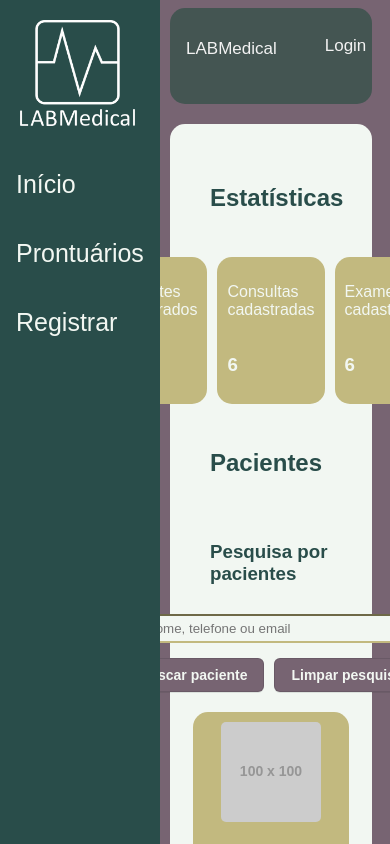
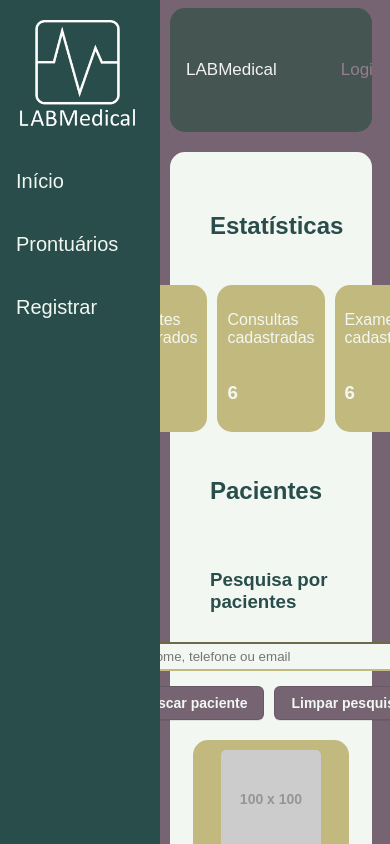
Before and after one commit to heloiseap/LABMedical, an Angular app in the folder LABMedical/: page /inicio in a window 390 px wide. Shown: the top 844 px of the page. Built offline with nearby package versions, Linux system fonts and the light colour scheme.

Commit message:
toolbar login responsivo

```diff
--- a/LABMedical/src/app/componentes/menu-lateral/menu-lateral.component.scss
+++ b/LABMedical/src/app/componentes/menu-lateral/menu-lateral.component.scss
@@ -12,7 +12,7 @@
 .link{
     padding: 20px 16px;
     text-decoration: none;
-    font-size: 25px;
+    font-size: 20px;
     color: #f2f7f2;
     display: block;
 }
--- a/LABMedical/src/app/componentes/toolbar/toolbar.component.html
+++ b/LABMedical/src/app/componentes/toolbar/toolbar.component.html
@@ -1,11 +1,22 @@
 <div class="toolbar">
   <div><p>LABMedical</p></div>
-  <div class="usuario">
-    <div>
-      <a class="link" routerLink="login">Login</a>
+  <div>
+    <div class="usuario" *ngIf="this.temPermissao == false; else elseBlock">
+      <div>
+        <a class="link" routerLink="login">Login</a>
+      </div>
+      <div>
+        <a class="link" routerLink="cadastro">Cadastre-se</a>
+      </div>
     </div>
-    <div>
-      <a class="link" routerLink="cadastro">Cadastre-se</a>
-    </div>
+    <ng-template #elseBlock>
+      <div class="usuario">
+        <div><p class="menos-dest">Bem vindo/a</p></div>
+        <div>
+          <p>{{ this.nomeUser }}</p>
+        </div>
+        <div><a id="sair" (click)="sair()">Sair</a></div>
+      </div>
+    </ng-template>
   </div>
 </div>
--- a/LABMedical/src/app/componentes/toolbar/toolbar.component.scss
+++ b/LABMedical/src/app/componentes/toolbar/toolbar.component.scss
@@ -4,6 +4,7 @@
   background-color: #445552;
   overflow: hidden;
   border-radius: 15px;
+  align-items: center;
 }
 .toolbar div {
   display: flex;
@@ -20,8 +21,16 @@
 .toolbar .usuario {
   display: flex;
   justify-content: space-between;
+  align-items: center;
+  .menos-dest {
+    color: #967e8f;
+  }
+  a {
+    color: #967e8f;
+    text-decoration: none;
+    // cursor: pointer;
+    // #id:hover {
+    //   color: #f2f2f2;
+    // }
+  }
 }
-a {
-  color: #f2f2f2;
-  text-decoration: none;
-}
--- a/LABMedical/src/app/componentes/toolbar/toolbar.component.ts
+++ b/LABMedical/src/app/componentes/toolbar/toolbar.component.ts
@@ -1,13 +1,42 @@
-import { Component } from '@angular/core';
-import { RouterLink } from '@angular/router';
+import { CommonModule, DOCUMENT } from '@angular/common';
+import { ChangeDetectionStrategy, ChangeDetectorRef, Component, Inject, OnInit } from '@angular/core';
+import { NavigationEnd, Router, RouterLink } from '@angular/router';
+import { TokenService } from '../../services/token.service';
+import { filter } from 'rxjs';
 
 @Component({
   selector: 'app-toolbar',
   standalone: true,
-  imports: [RouterLink],
+  imports: [RouterLink, CommonModule],
   templateUrl: './toolbar.component.html',
-  styleUrl: './toolbar.component.scss'
+  styleUrl: './toolbar.component.scss',
 })
-export class ToolbarComponent {
+export class ToolbarComponent implements OnInit {
+  constructor(private tokenService: TokenService, private router: Router,private changeDetectorRef: ChangeDetectorRef) {}
+  temPermissao: boolean = false;
+  nomeUser: string = '';
+  mostrar = false
 
+  ngOnInit() {
+    this.temPermissao = this.tokenService.temPermissao()
+    this.nomeUser = this.tokenService.nomeMedico() || ''
+    this.changeDetectorRef.detectChanges();
+
+    this.router.events
+    .pipe(filter(event => event instanceof NavigationEnd))
+    .subscribe(() => {
+      // Update properties and trigger change detection
+      this.temPermissao = this.tokenService.temPermissao();
+      this.nomeUser = this.tokenService.nomeMedico() || '';
+      this.changeDetectorRef.detectChanges();
+    });
+  }
+
+
+  sair() {
+    this.tokenService.setLogado('false');
+    this.tokenService.setMedico('');
+    this.changeDetectorRef.detectChanges()
+    this.router.navigate(['login'])
+  }
 }
--- a/LABMedical/src/app/inicio/inicio.component.ts
+++ b/LABMedical/src/app/inicio/inicio.component.ts
@@ -19,9 +19,7 @@ export class InicioComponent implements OnInit {
   constructor(
     private consultaService: ConsultaService,
     private exameService: ExameService,
-    private pacienteService: PacienteService,
-    private router: Router,
-    private r: ActivatedRoute
+    private pacienteService: PacienteService
   ) {}
 
   numPacientes: number = this.pacienteService.quantidadePacientes();
--- a/LABMedical/src/app/login/login.component.ts
+++ b/LABMedical/src/app/login/login.component.ts
@@ -39,6 +39,7 @@ export class LoginComponent implements OnInit {
       let check = this.listaUsuarios.filter(usuario => usuario.email == this.loginForm.controls.emailUser.value)
       if (check.length !=0) {
         if (check[0].senha == this.loginForm.controls.senhaUser.value){
+          localStorage.setItem("nomeUser", check[0].nome)
           localStorage.setItem("logado","true")
           this.router.navigate(['inicio'])
 
--- /dev/null
+++ b/LABMedical/src/app/services/token.service.ts
@@ -0,0 +1,66 @@
+import { Injectable } from '@angular/core';
+
+@Injectable({
+  providedIn: 'root',
+})
+export class TokenService {
+  constructor() {}
+
+  isLocalStorageAvailable(): boolean {
+    try {
+      const testKey = '__test_key__';
+      localStorage.setItem(testKey, testKey);
+      localStorage.removeItem(testKey);
+      return true;
+    } catch (e) {
+      return false;
+    }
+  }
+
+
+  get logado() {
+    if (this.isLocalStorageAvailable()) {
+      return localStorage.getItem('logado') || '';
+    } else {
+      return '';
+    }
+  }
+
+  get medico() {
+    if (this.isLocalStorageAvailable()) {
+      return localStorage.getItem('nomeUser') || '';
+    } else {
+      return '';
+    }
+  }
+
+
+  setLogado(value: string) {
+    if (this.isLocalStorageAvailable()) {
+      localStorage.setItem('logado', value);
+    }
+  }
+
+  setMedico(value: string) {
+    if (this.isLocalStorageAvailable()) {
+      localStorage.setItem('nomeUser', value);
+    }
+  }
+
+  temPermissao() {
+    if (this.logado == 'true') {
+      return true;
+    } else {
+      return false;
+    }
+  }
+
+  nomeMedico() {
+    if (this.medico!=''){
+      return localStorage.getItem('nomeUser')
+    } else {
+      return ''
+    }
+
+  }
+}
```
Also changed, not shown: 1 other file (tests, documents, lock files or other folders).
